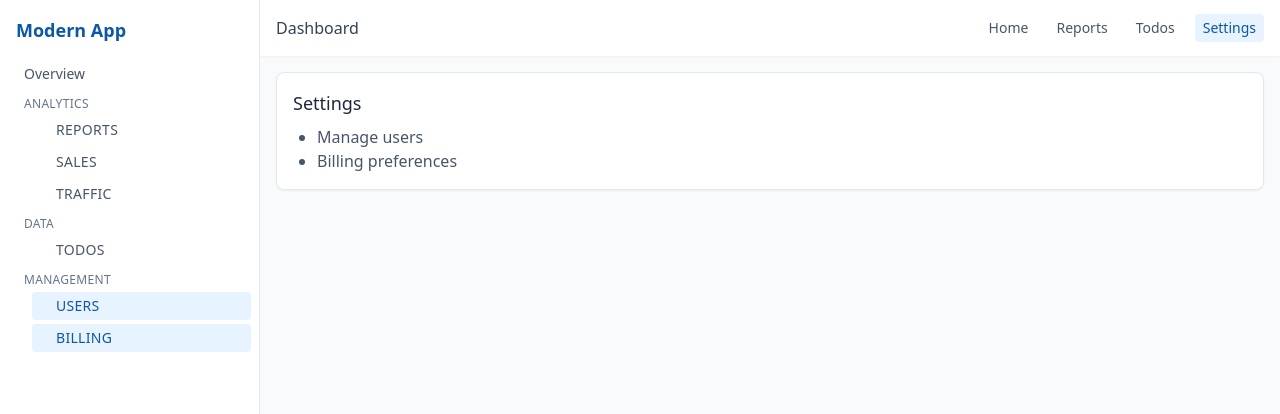
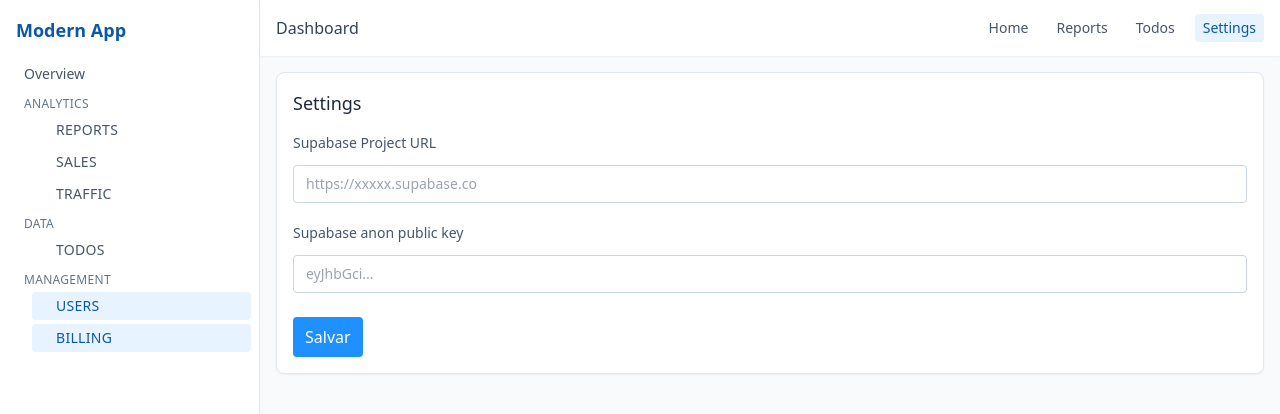
Before and after one commit to amplabusiness/crm, a React (Vite) app: page /settings in a window 1280 px wide. Shown: the top 414 px of the page. Built offline with nearby package versions, Linux system fonts and the light colour scheme.

Commit message:
Add runtime Supabase config form
cgen-935082fb4bb54310a59930262e96b5a1

```diff
--- a/src/pages/Settings.tsx
+++ b/src/pages/Settings.tsx
@@ -1,12 +1,50 @@
+import { useEffect, useState } from 'react';
+
 export function Settings() {
+  const [url, setUrl] = useState('');
+  const [anon, setAnon] = useState('');
+  const [saved, setSaved] = useState(false);
+
+  useEffect(() => {
+    const lsUrl = localStorage.getItem('sb_url') || '';
+    const lsAnon = localStorage.getItem('sb_anon') || '';
+    setUrl(lsUrl);
+    setAnon(lsAnon);
+  }, []);
+
+  function save() {
+    localStorage.setItem('sb_url', url.trim());
+    localStorage.setItem('sb_anon', anon.trim());
+    setSaved(true);
+    setTimeout(() => setSaved(false), 1500);
+    // Reload optional if we need to re-init clients across app:
+    // location.reload();
+  }
+
   return (
     <div className="space-y-4">
       <div className="rounded-lg border border-slate-200 bg-white p-4 shadow-sm">
         <h2 className="text-lg font-medium text-slate-800">Settings</h2>
-        <ul className="mt-2 list-disc pl-6 text-slate-600">
-          <li id="users">Manage users</li>
-          <li id="billing">Billing preferences</li>
-        </ul>
+        <div className="mt-4 grid gap-3">
+          <label className="text-sm text-slate-600">Supabase Project URL</label>
+          <input
+            className="w-full rounded border border-slate-300 bg-white px-3 py-2 text-sm"
+            placeholder="https://xxxxx.supabase.co"
+            value={url}
+            onChange={(e) => setUrl(e.target.value)}
+          />
+          <label className="mt-2 text-sm text-slate-600">Supabase anon public key</label>
+          <input
+            className="w-full rounded border border-slate-300 bg-white px-3 py-2 text-sm"
+            placeholder="eyJhbGci..."
+            value={anon}
+            onChange={(e) => setAnon(e.target.value)}
+          />
+          <div className="mt-3">
+            <button onClick={save} className="rounded bg-brand-500 px-3 py-2 text-white hover:bg-brand-600">Salvar</button>
+            {saved && <span className="ml-2 text-sm text-brand-700">Salvo</span>}
+          </div>
+        </div>
       </div>
     </div>
   );
```
